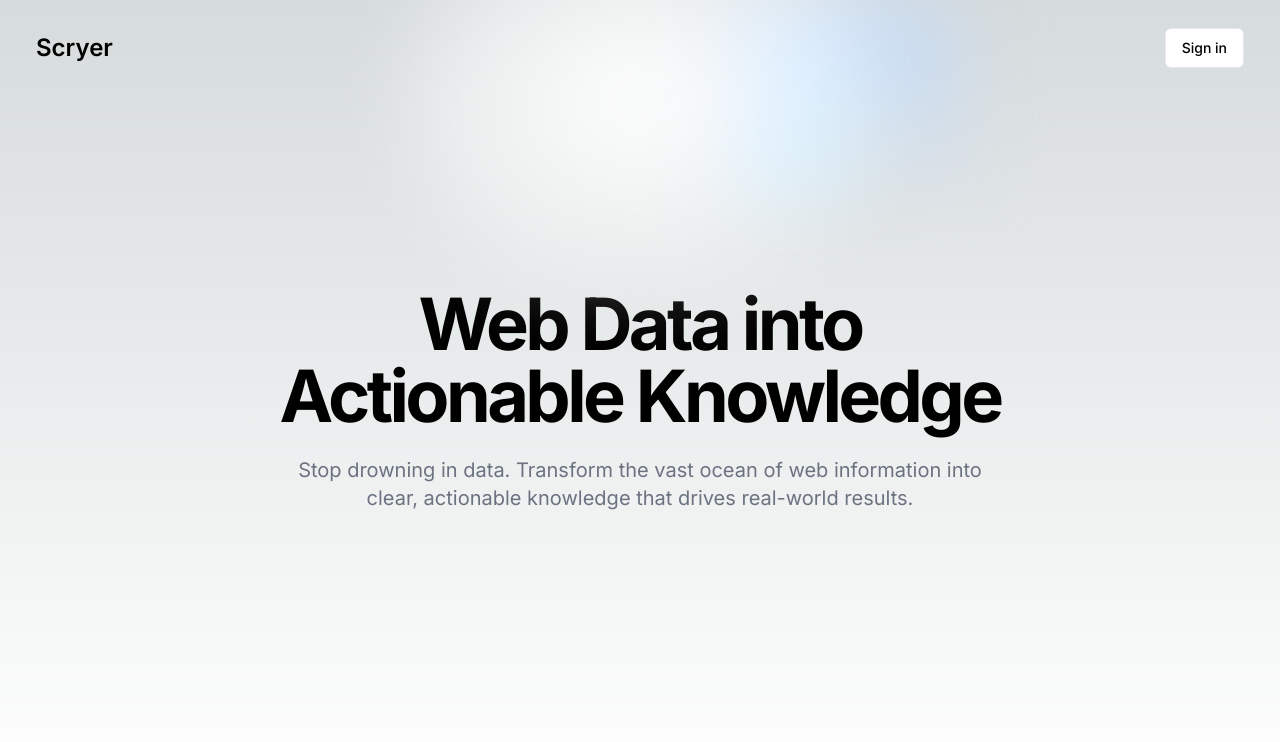
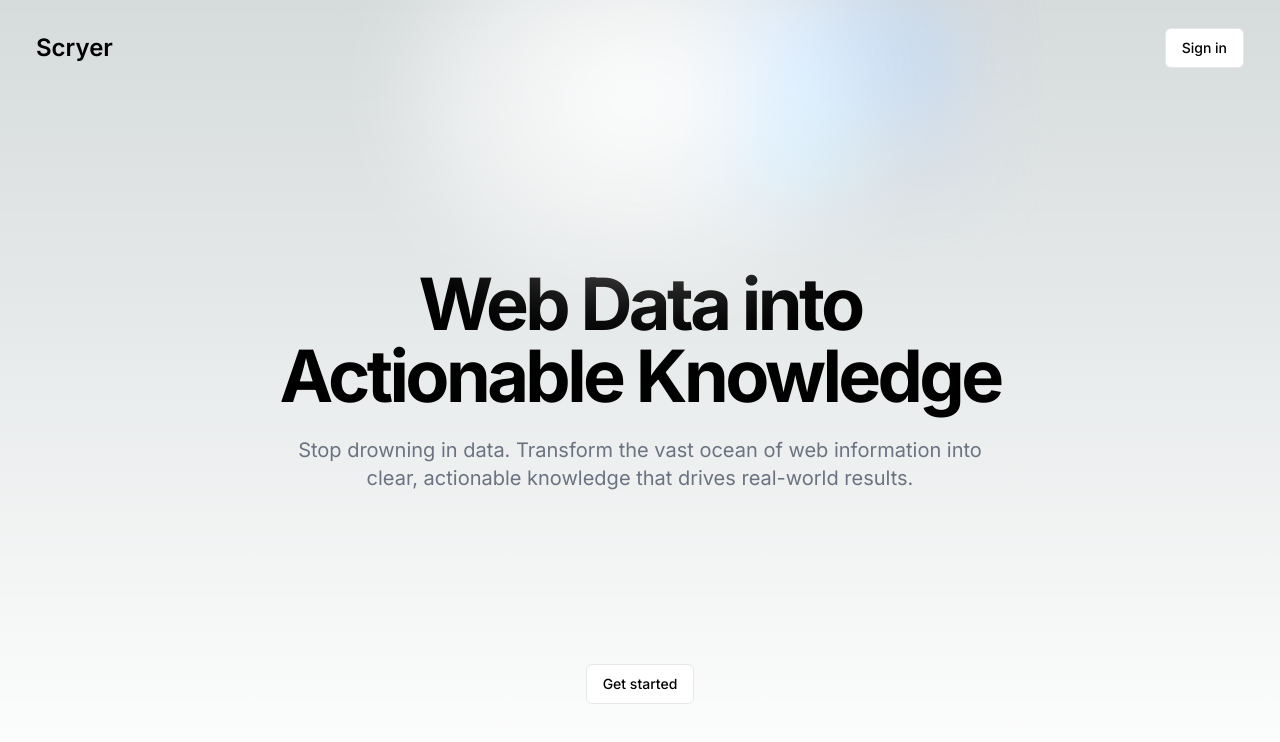
Before and after one commit to davidumoru/scryer, a Next.js app in the folder client/: page / in a window 1280 px wide. Shown: the top 742 px of the page. Built offline with nearby package versions, Linux system fonts and the light colour scheme.

Commit message:
Add a get started button

```diff
--- a/client/app/page.tsx
+++ b/client/app/page.tsx
@@ -1,11 +1,17 @@
 import { Hero } from "../components/hero";
+import Link from "next/link";
+import { Button } from "@/components/ui/button";
 
 export default function Home() {
   return (
     <main className="flex min-h-screen flex-col justify-between lg:p-24 lg:items-center">
       <div className="relative flex place-items-center before:absolute before:h-[300px] before:w-[480px] before:-translate-x-1/2 before:rounded-full before:bg-gradient-radial before:from-white before:to-transparent before:blur-2xl before:content-[''] after:absolute after:-z-20 after:h-[180px] after:w-[240px] after:translate-x-1/3 after:bg-gradient-conic after:from-sky-200 after:via-blue-200 after:blur-2xl after:content-[''] before:dark:bg-gradient-to-br before:dark:from-transparent before:dark:to-blue-700 before:dark:opacity-10 after:dark:from-sky-900 after:dark:via-[#0141ff] after:dark:opacity-40 before:lg:h-[360px]"></div>
       <Hero />
-      <button></button>
+      <Link href="/auth">
+          <Button size="default" variant="outline">
+            Get started
+          </Button>
+        </Link>
     </main>
   );
 }
```
